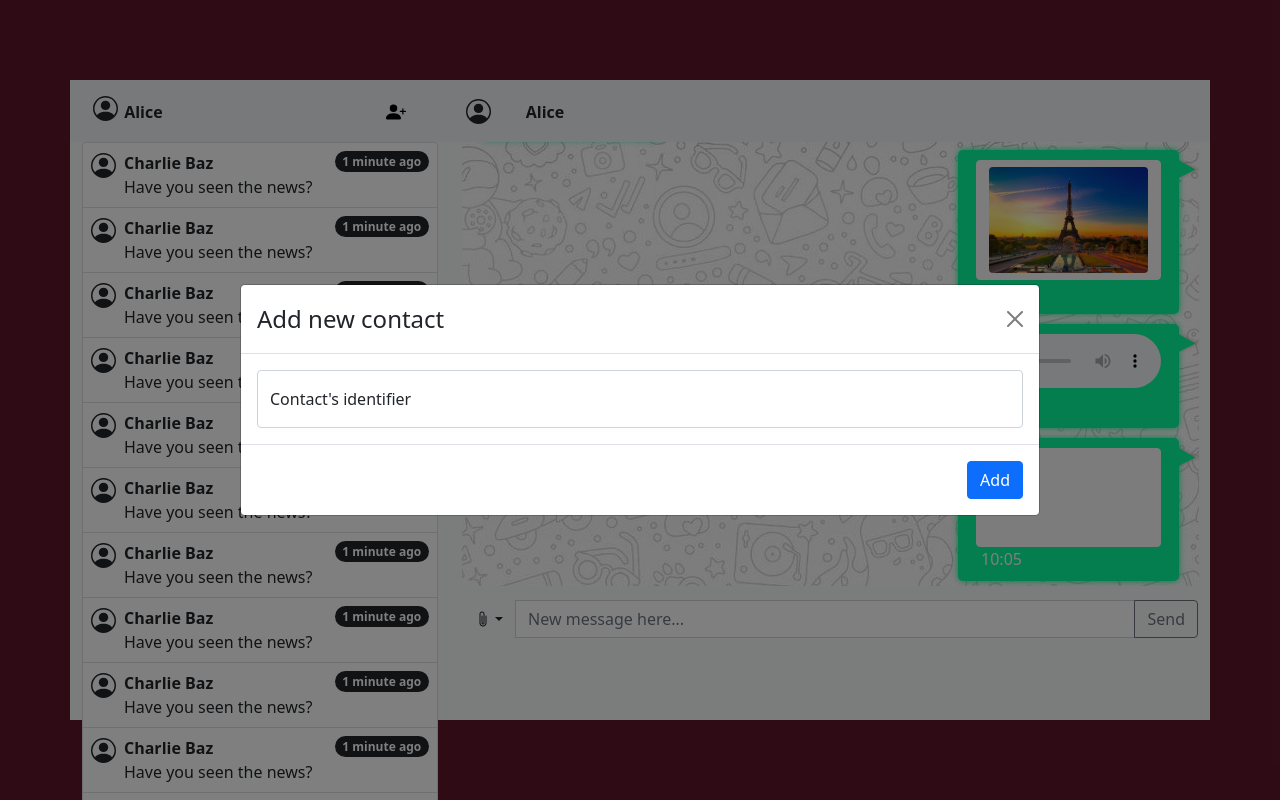
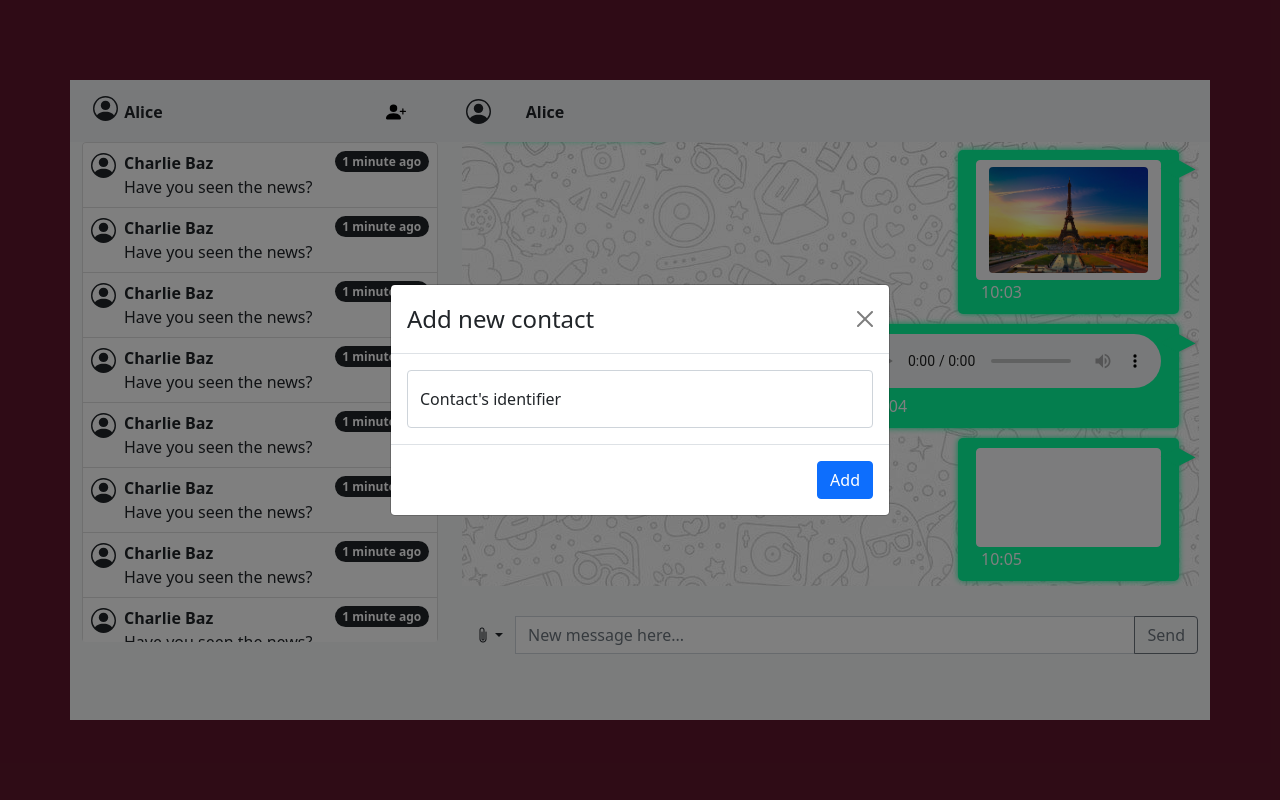
Before and after one commit to roeige/Chat4You, a React (Create React App) app: page / in a window 1280 px wide. Both pictures are taken after a click on the button 395 px from the left and 110 px from the top of the page. Shown: the top 800 px of the page. Built offline with nearby package versions, Linux system fonts and the light colour scheme; grey boxes are pictures that could not be loaded.

Commit message:
committing

```diff
--- a/src/components/message_components/AddNewContact.js
+++ b/src/components/message_components/AddNewContact.js
@@ -4,7 +4,7 @@ import { FloatingLabel,Form } from "react-bootstrap";
 
 const AddNewContact = props =>{
     return (
-        <Modal size="lg"
+        <Modal size="md"
         aria-labelledby="contained-modal-title-vcenter"
         centered show={props.show} onHide={props.handleClose}>
         <Modal.Header closeButton>
--- a/src/components/message_components/BottomPanel/BottomPanel.css
+++ b/src/components/message_components/BottomPanel/BottomPanel.css
@@ -1,6 +1,7 @@
 #bottomPanel{
     position:absolute;
     bottom:0;
+    margin-bottom: 0!important;
 }
 #uploadPanel{
     display:flexbox!important;
--- a/src/components/message_components/Chat.css
+++ b/src/components/message_components/Chat.css
@@ -70,6 +70,7 @@
 .contact-list{
   left: 0px;
   left:0px;
+  max-height: 500px;;
   overflow-y: scroll;
   overflow-x:hidden;
 }
```
